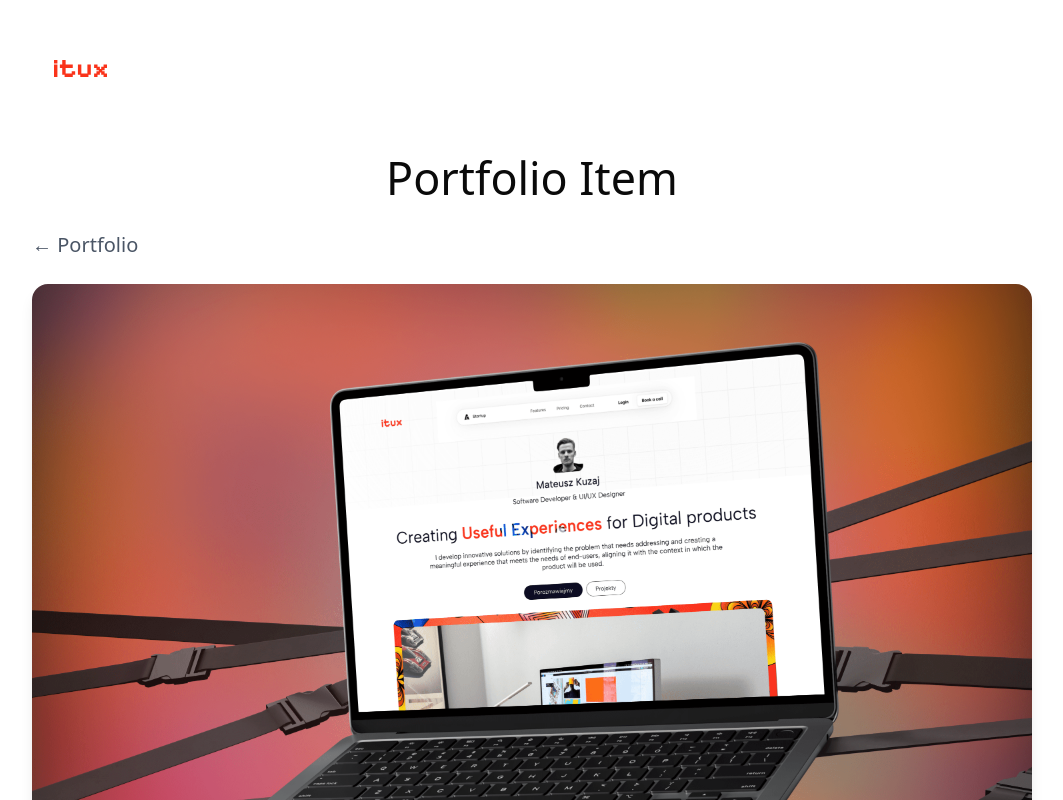
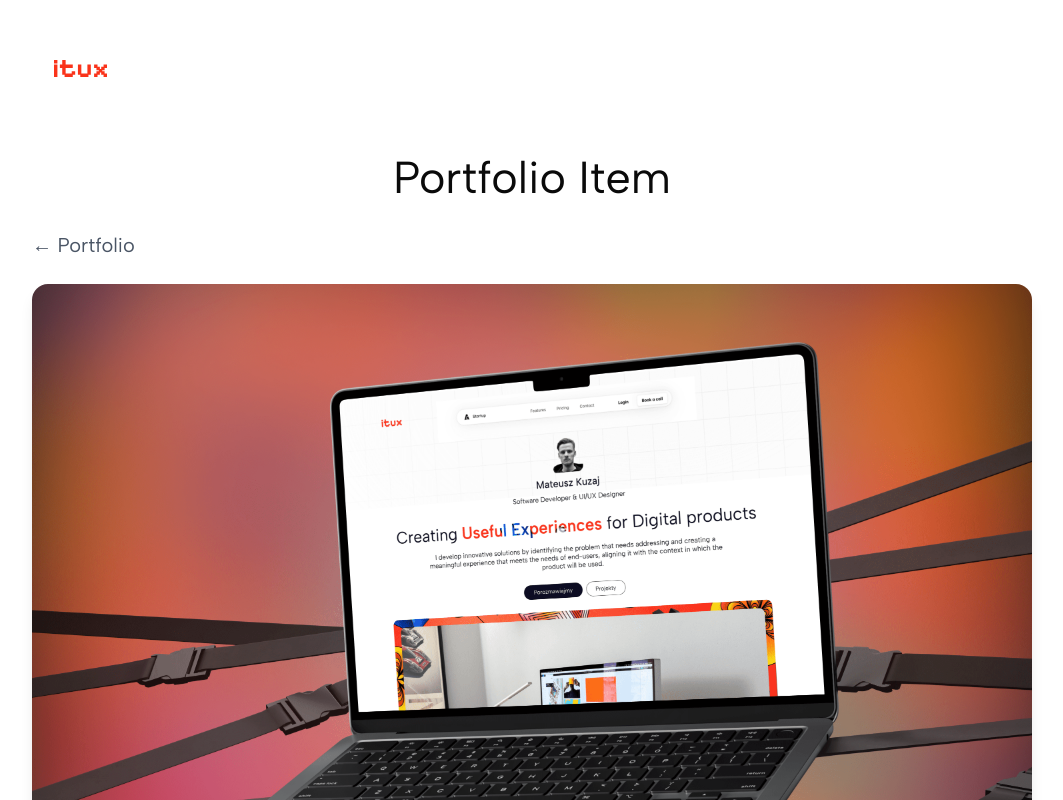
Before and after one commit to matetuh/portfolio_next, a Next.js app: page /portfolio in a window 1280 px wide. Shown: the top 800 px of the page, without its empty margins (108-1171 px from the left). Built offline with nearby package versions, Linux system fonts and the light colour scheme.

Commit message:
Fix font styling

```diff
--- a/app/portfolio/PortfolioDetails.tsx
+++ b/app/portfolio/PortfolioDetails.tsx
@@ -405,7 +405,7 @@ export default function PortfolioDetails() {
   const localizationParam = searchParams.get("localization") ?? "web";
   const localization: Localization = localizationParam as Localization;
   return (
-    <main className="relative bg-white flex flex-col overflow-x-hidden w-full min-h-screen">
+    <main className="relative bg-white flex flex-col overflow-x-hidden w-full min-h-screen" style={{ fontFamily: 'var(--font-albert-sans)' }}>
       {/* Logo - Desktop only, top left */}
       <div className="hidden sm:flex fixed top-10 left-[calc((100vw-min(100vw,1728px))/2+162px)] z-5000 items-center h-14">
         <img
```
